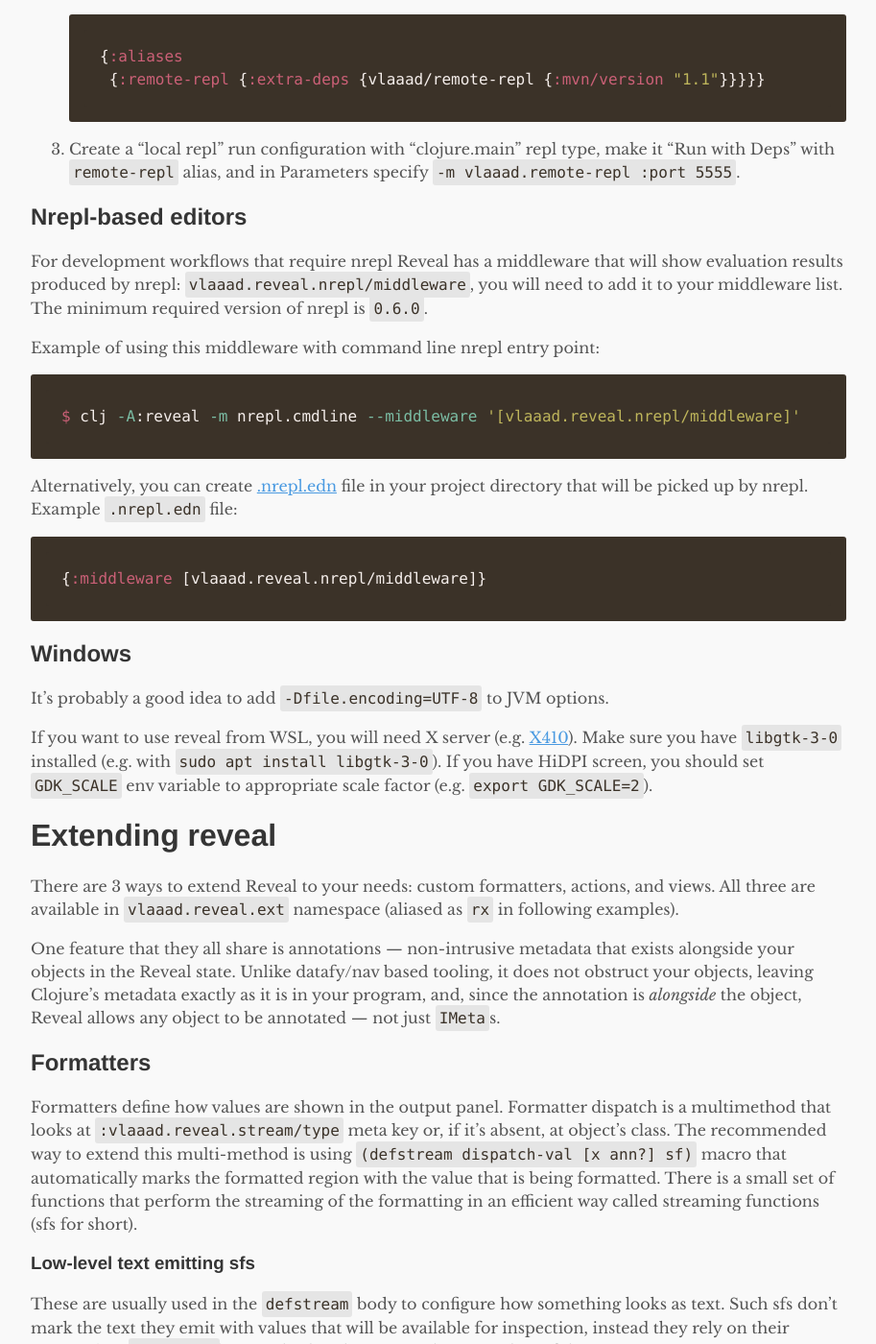
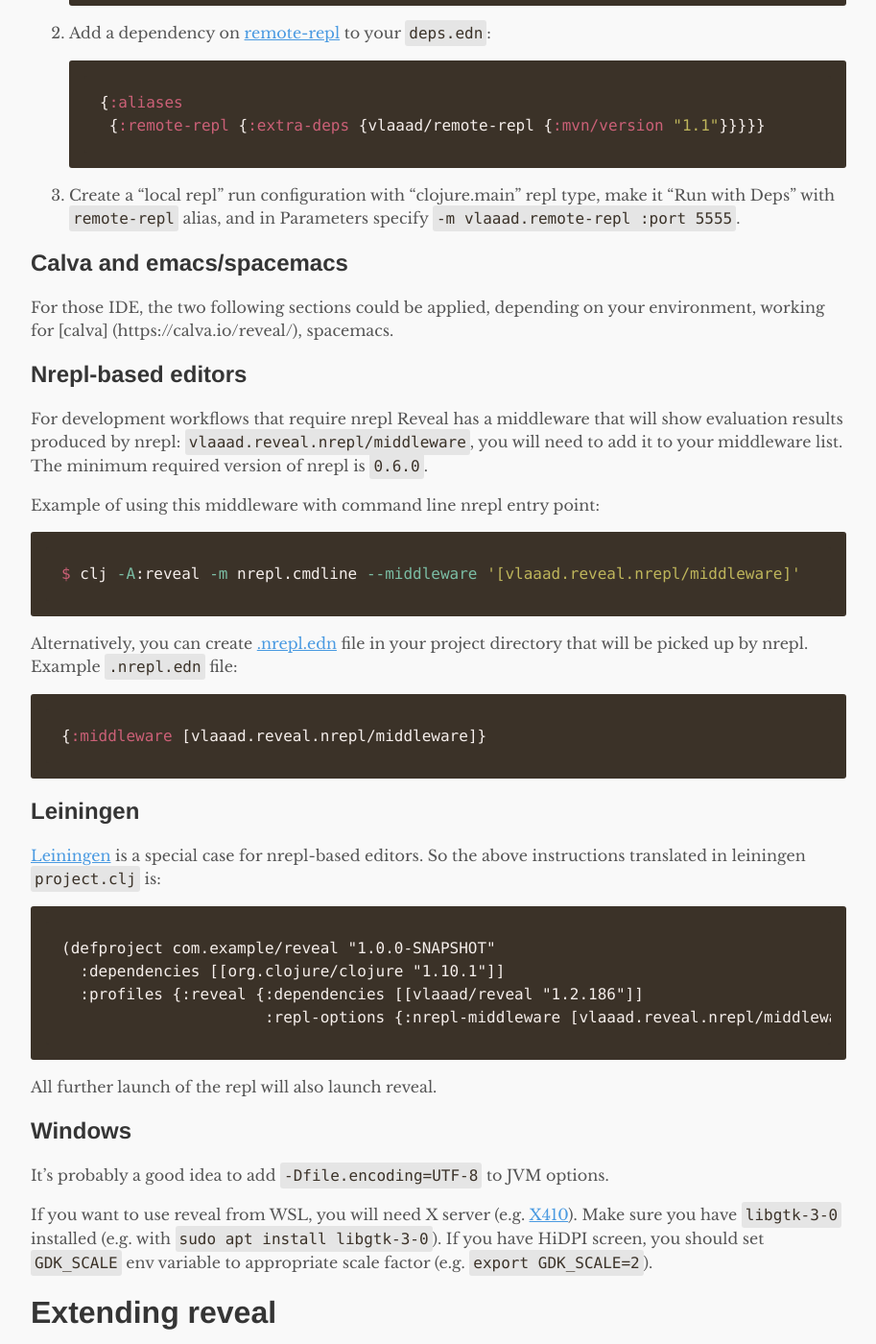
Before and after one commit to vlaaad/vlaaad.github.io, a Jekyll site: the page built from reveal.md, in a window 1280 px wide and 1400 px high, scrolled down 15435 px. Shown: the whole window at 96% size, without its empty margins (183-1096 px from the left). Built offline with Jekyll 4.4.1, drawn with Linux system fonts in a browser that asks for light colours; some of the changed text lies outside the part shown.

Commit message:
Improvements of reveal.md file for newbies

````diff
--- a/reveal.md
+++ b/reveal.md
@@ -273,6 +273,10 @@
    ```
 3. Create a "local repl" run configuration with "clojure.main" repl type, make it "Run with Deps" with `remote-repl` alias, and in Parameters specify `-m vlaaad.remote-repl :port 5555`.
 
+## Calva and emacs/spacemacs
+
+For those IDE, the two following sections could be applied, depending on your environment, working for [calva] (https://calva.io/reveal/), spacemacs.
+
 ## Nrepl-based editors
 
 For development workflows that require nrepl Reveal has a middleware that will show evaluation results produced by nrepl: `vlaaad.reveal.nrepl/middleware`, you will need to add it to your middleware list. The minimum required version of nrepl is `0.6.0`.
@@ -286,6 +290,16 @@
 ```clj
 {:middleware [vlaaad.reveal.nrepl/middleware]}
 ```
+
+## Leiningen
+[Leiningen](https://github.com/technomancy/leiningen) is a special case for nrepl-based editors. So the above instructions translated in leiningen `project.clj` is:
+```
+(defproject com.example/reveal "1.0.0-SNAPSHOT"
+  :dependencies [[org.clojure/clojure "1.10.1"]]
+  :profiles {:reveal {:dependencies [[vlaaad/reveal "1.2.186"]]
+                      :repl-options {:nrepl-middleware [vlaaad.reveal.nrepl/middleware]}}})
+```
+All further launch of the repl will also launch reveal.
 
 ## Windows
 
````
